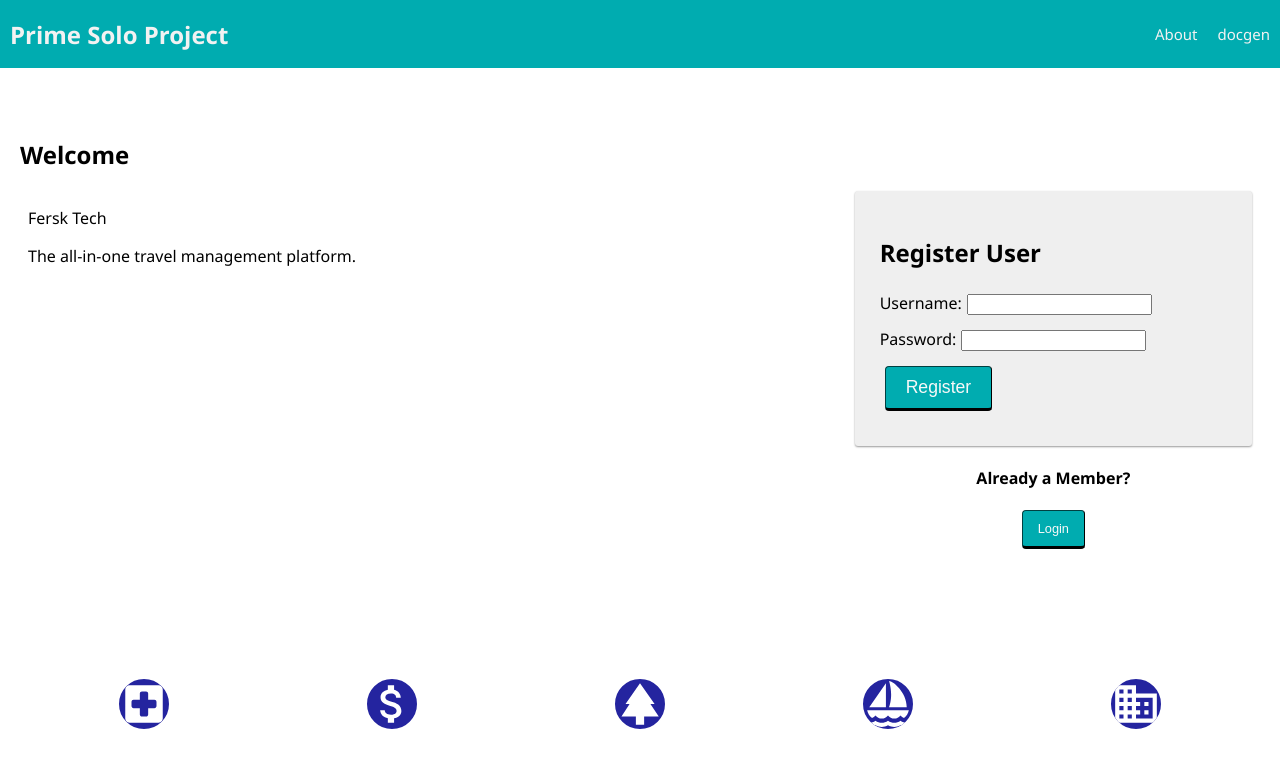
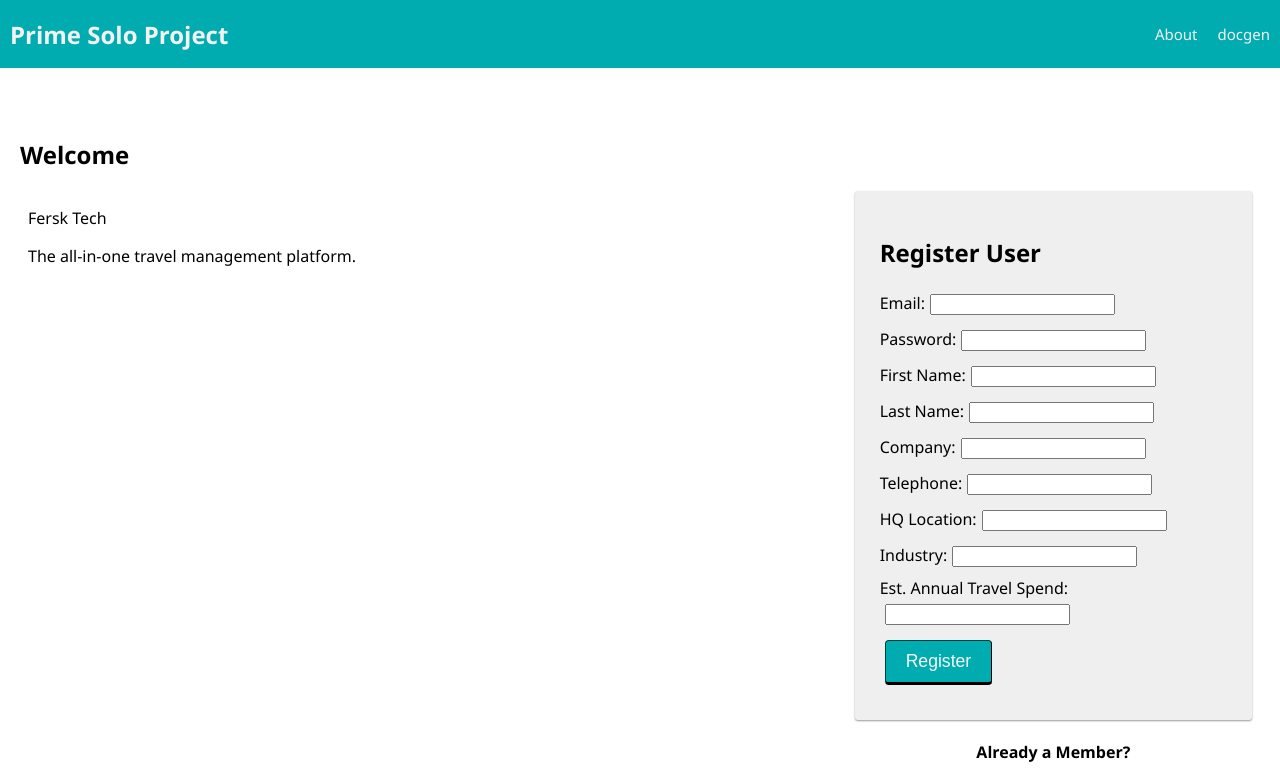
Before and after one commit to ithone4/Travelers, a React (Create React App) app: page /#/home in a window 1280 px wide. Shown: the top 782 px of the page. Built offline with nearby package versions, Linux system fonts and the light colour scheme; no server answers.

Commit message:
registration form lacking mui

```diff
--- a/package.json
+++ b/package.json
@@ -7,7 +7,7 @@
     "@emotion/react": "^11.7.1",
     "@emotion/styled": "^11.6.0",
     "@mui/icons-material": "^5.3.1",
-    "@mui/material": "^5.4.0",
+    "@mui/material": "^5.4.1",
     "axios": "^0.21.1",
     "bcryptjs": "^2.4.3",
     "cookie-session": "^2.0.0",
--- a/src/components/RegisterForm/RegisterForm.jsx
+++ b/src/components/RegisterForm/RegisterForm.jsx
@@ -4,6 +4,15 @@ import { useDispatch, useSelector } from 'react-redux';
 function RegisterForm() {
   const [username, setUsername] = useState('');
   const [password, setPassword] = useState('');
+  const [first_name, setFirstName] = useState('');
+  const [last_name, setLastName] = useState('');
+  const [company_name, setCompanyName] = useState('');
+  const [phone_number, setPhoneNumber] = useState('');
+  const [location, setLocation] = useState('');
+  const [industry, setIndustry] = useState('');
+  const [travel_spend, setTravelSpend] = useState('');
+
+
   const errors = useSelector((store) => store.errors);
   const dispatch = useDispatch();
 
@@ -15,15 +24,15 @@ function RegisterForm() {
       payload: {
         username: username,
         password: password,
-        first_name: '',
-        last_name: '',
-        company_name: '',
-        phone_number: '',
-        location: '',
-        industry: '',
-        program: '',
+        first_name: first_name,
+        last_name: last_name,
+        company_name: company_name,
+        phone_number: phone_number,
+        location: location,
+        industry: industry,
+        // program: '',
         // travel_spend: null,
-        travel_spend: '',
+        travel_spend: travel_spend,
 
       },
     });
@@ -37,9 +46,10 @@ function RegisterForm() {
           {errors.registrationMessage}
         </h3>
       )}
+
       <div>
         <label htmlFor="username">
-          Username:
+          Email:
           <input
             type="text"
             name="username"
@@ -62,6 +72,90 @@ function RegisterForm() {
         </label>
       </div>
       <div>
+        <label htmlFor="first_name">
+          First Name:
+          <input
+            type="text"
+            name="first_name"
+            value={first_name}
+            required
+            onChange={(event) => setFirstName(event.target.value)}
+          />
+        </label>
+      </div>
+      <div>
+        <label htmlFor="last_name">
+          Last Name:
+          <input
+            type="text"
+            name="last_name"
+            value={last_name}
+            required
+            onChange={(event) => setLastName(event.target.value)}
+          />
+        </label>
+      </div>
+      <div>
+        <label htmlFor="company_name">
+          Company:
+          <input
+            type="text"
+            name="company_name"
+            value={company_name}
+            required
+            onChange={(event) => setCompanyName(event.target.value)}
+          />
+        </label>
+      </div>
+      <div>
+        <label htmlFor="phone_number">
+          Telephone:
+          <input
+            type="text"
+            name="phone_number"
+            value={phone_number}
+            required
+            onChange={(event) => setPhoneNumber(event.target.value)}
+          />
+        </label>
+      </div>
+      <div>
+        <label htmlFor="location">
+          HQ Location:
+          <input
+            type="text"
+            name="location"
+            value={location}
+            required
+            onChange={(event) => setLocation(event.target.value)}
+          />
+        </label>
+      </div>
+      <div>
+        <label htmlFor="industry">
+          Industry:
+          <input
+            type="text"
+            name="industry"
+            value={industry}
+            required
+            onChange={(event) => setIndustry(event.target.value)}
+          />
+        </label>
+      </div>
+      <div>
+        <label htmlFor="travel_spend">
+          Est. Annual Travel Spend:
+          <input
+            type="text"
+            name="travel_spend"
+            value={travel_spend}
+            required
+            onChange={(event) => setTravelSpend(event.target.value)}
+          />
+        </label>
+      </div>
+      <div>
         <input className="btn" type="submit" name="submit" value="Register" />
       </div>
     </form>
```
Also changed, not shown: 1 other file (tests, documents, lock files or other folders).
